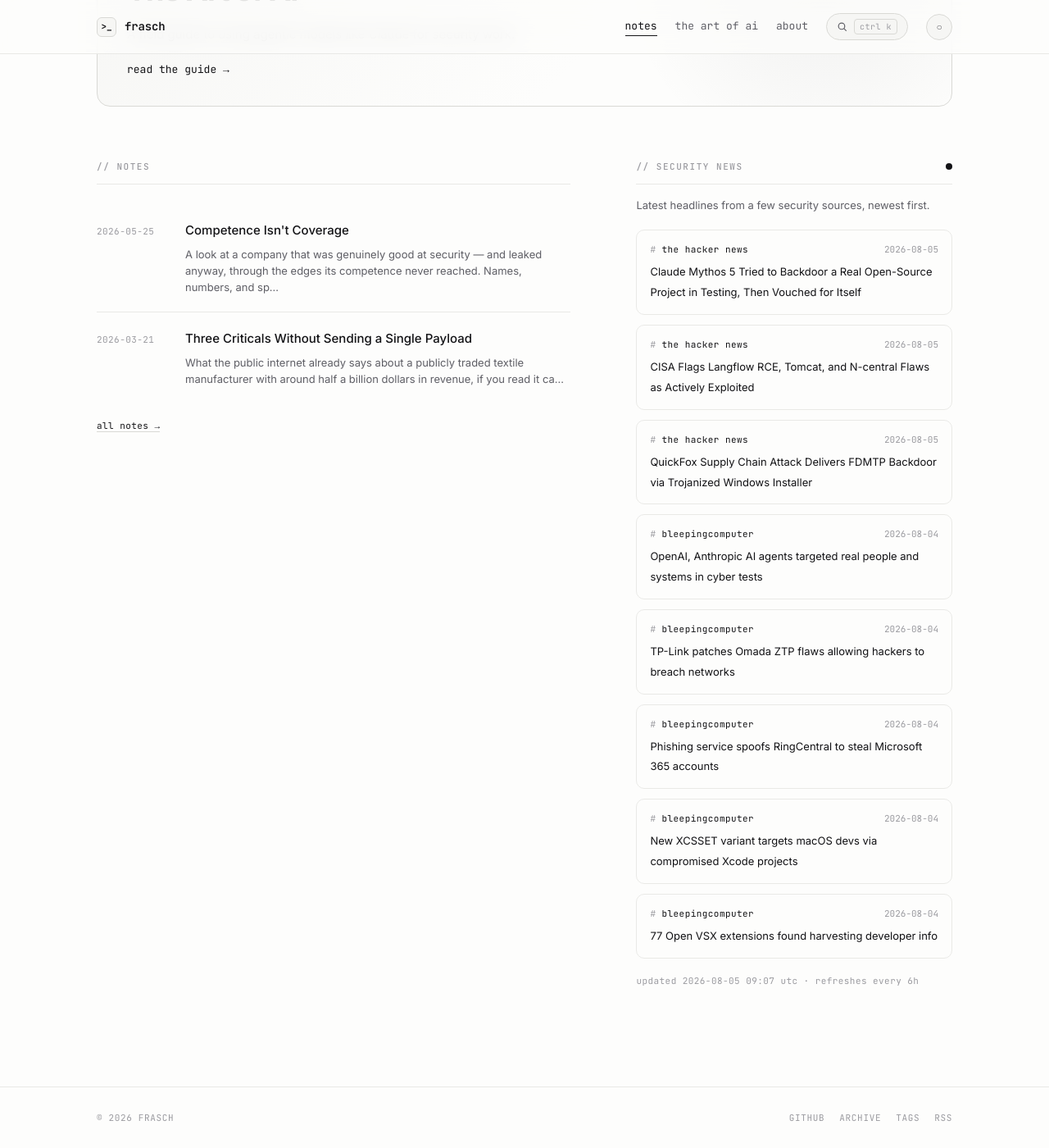
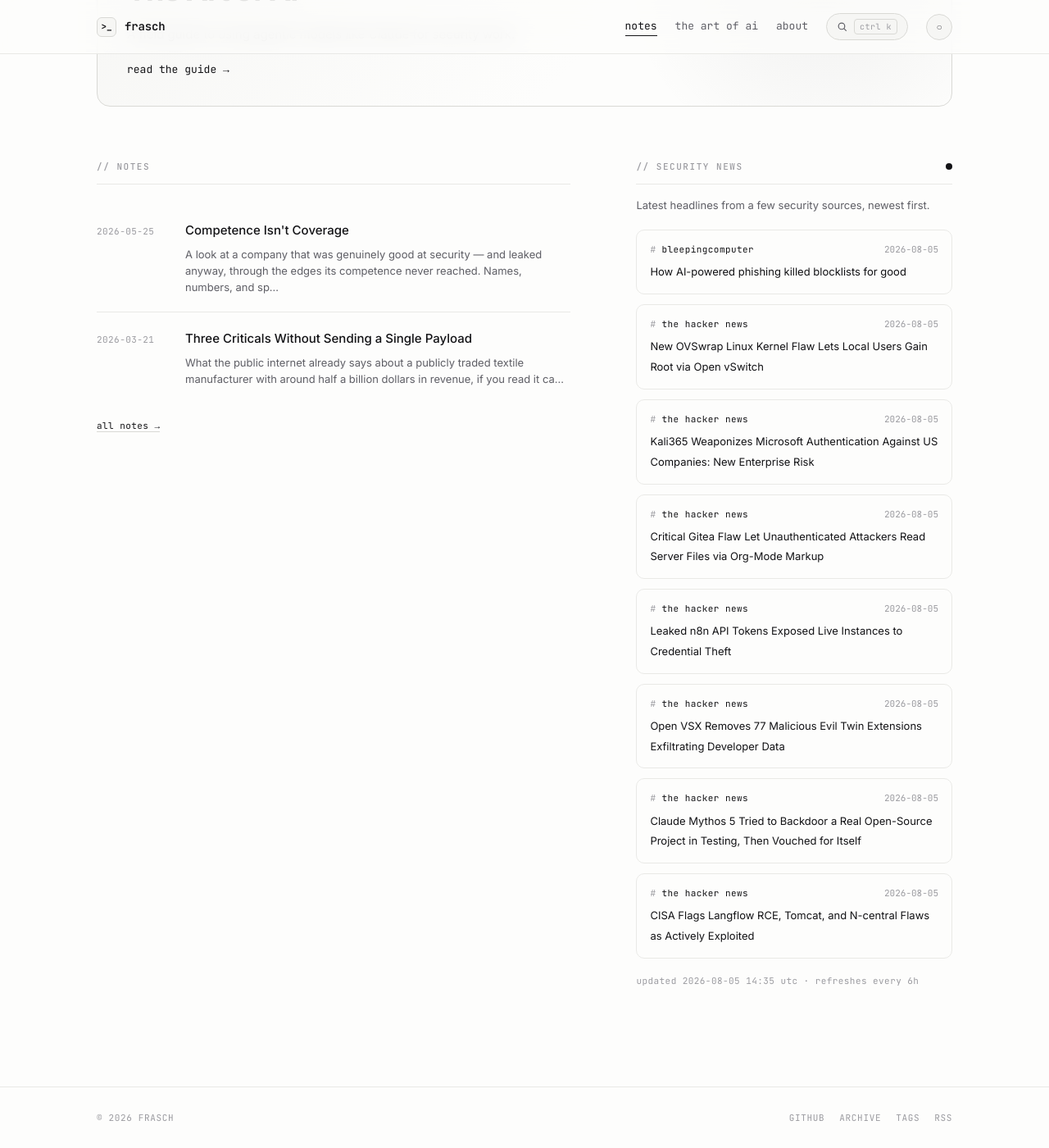
Before and after one commit to whoisfrasch/frasch, a Jekyll site: the page built from index.html, in a window 1280 px wide and 1400 px high, scrolled down 590 px. Shown: the whole window at 82% size. Built offline with Jekyll 4.4.1, drawn with Linux system fonts in a browser that asks for light colours.

Commit message:
Refresh security news feed

```diff
--- a/_data/news.json
+++ b/_data/news.json
@@ -1,6 +1,42 @@
 {
-  "updated": "2026-08-05T09:07:51Z",
+  "updated": "2026-08-05T14:35:37Z",
   "items": [
+    {
+      "source": "bleepingcomputer",
+      "title": "How AI-powered phishing killed blocklists for good",
+      "link": "https://www.bleepingcomputer.com/news/security/how-ai-powered-phishing-killed-blocklists-for-good/",
+      "date": "2026-08-05T14:01:11Z"
+    },
+    {
+      "source": "the hacker news",
+      "title": "New OVSwrap Linux Kernel Flaw Lets Local Users Gain Root via Open vSwitch",
+      "link": "https://thehackernews.com/2026/08/new-ovswrap-linux-kernel-flaw-lets.html",
+      "date": "2026-08-05T11:43:27Z"
+    },
+    {
+      "source": "the hacker news",
+      "title": "Kali365 Weaponizes Microsoft Authentication Against US Companies: New Enterprise Risk",
+      "link": "https://thehackernews.com/2026/08/kali365-weaponizes-microsoft.html",
+      "date": "2026-08-05T11:43:19Z"
+    },
+    {
+      "source": "the hacker news",
+      "title": "Critical Gitea Flaw Let Unauthenticated Attackers Read Server Files via Org-Mode Markup",
+      "link": "https://thehackernews.com/2026/08/critical-gitea-flaw-let-unauthenticated.html",
+      "date": "2026-08-05T11:04:23Z"
+    },
+    {
+      "source": "the hacker news",
+      "title": "Leaked n8n API Tokens Exposed Live Instances to Credential Theft",
+      "link": "https://thehackernews.com/2026/08/leaked-n8n-api-tokens-exposed-live.html",
+      "date": "2026-08-05T10:35:29Z"
+    },
+    {
+      "source": "the hacker news",
+      "title": "Open VSX Removes 77 Malicious Evil Twin Extensions Exfiltrating Developer Data",
+      "link": "https://thehackernews.com/2026/08/open-vsx-removes-77-malicious-evil-twin.html",
+      "date": "2026-08-05T09:23:03Z"
+    },
     {
       "source": "the hacker news",
       "title": "Claude Mythos 5 Tried to Backdoor a Real Open-Source Project in Testing, Then Vouched for Itself",
@@ -12,42 +48,6 @@
       "title": "CISA Flags Langflow RCE, Tomcat, and N-central Flaws as Actively Exploited",
       "link": "https://thehackernews.com/2026/08/cisa-flags-langflow-rce-tomcat-and-n.html",
       "date": "2026-08-05T07:40:39Z"
-    },
-    {
-      "source": "the hacker news",
-      "title": "QuickFox Supply Chain Attack Delivers FDMTP Backdoor via Trojanized Windows Installer",
-      "link": "https://thehackernews.com/2026/08/quickfox-supply-chain-attack-delivers.html",
-      "date": "2026-08-05T05:47:19Z"
-    },
-    {
-      "source": "bleepingcomputer",
-      "title": "OpenAI, Anthropic AI agents targeted real people and systems in cyber tests",
-      "link": "https://www.bleepingcomputer.com/news/security/openai-anthropic-ai-agents-targeted-real-people-and-systems-in-cyber-tests/",
-      "date": "2026-08-04T23:39:59Z"
-    },
-    {
-      "source": "bleepingcomputer",
-      "title": "TP-Link patches Omada ZTP flaws allowing hackers to breach networks",
-      "link": "https://www.bleepingcomputer.com/news/security/tp-link-patches-omada-ztp-flaws-allowing-hackers-to-breach-networks/",
-      "date": "2026-08-04T22:18:20Z"
-    },
-    {
-      "source": "bleepingcomputer",
-      "title": "Phishing service spoofs RingCentral to steal Microsoft 365 accounts",
-      "link": "https://www.bleepingcomputer.com/news/security/phishing-service-spoofs-ringcentral-to-steal-microsoft-365-accounts/",
-      "date": "2026-08-04T21:45:36Z"
-    },
-    {
-      "source": "bleepingcomputer",
-      "title": "New XCSSET variant targets macOS devs via compromised Xcode projects",
-      "link": "https://www.bleepingcomputer.com/news/security/new-xcsset-variant-targets-macos-devs-via-compromised-xcode-projects/",
-      "date": "2026-08-04T19:03:09Z"
-    },
-    {
-      "source": "bleepingcomputer",
-      "title": "77 Open VSX extensions found harvesting developer info",
-      "link": "https://www.bleepingcomputer.com/news/security/77-open-vsx-extensions-found-harvesting-developer-info/",
-      "date": "2026-08-04T18:50:55Z"
     }
   ]
 }
```
